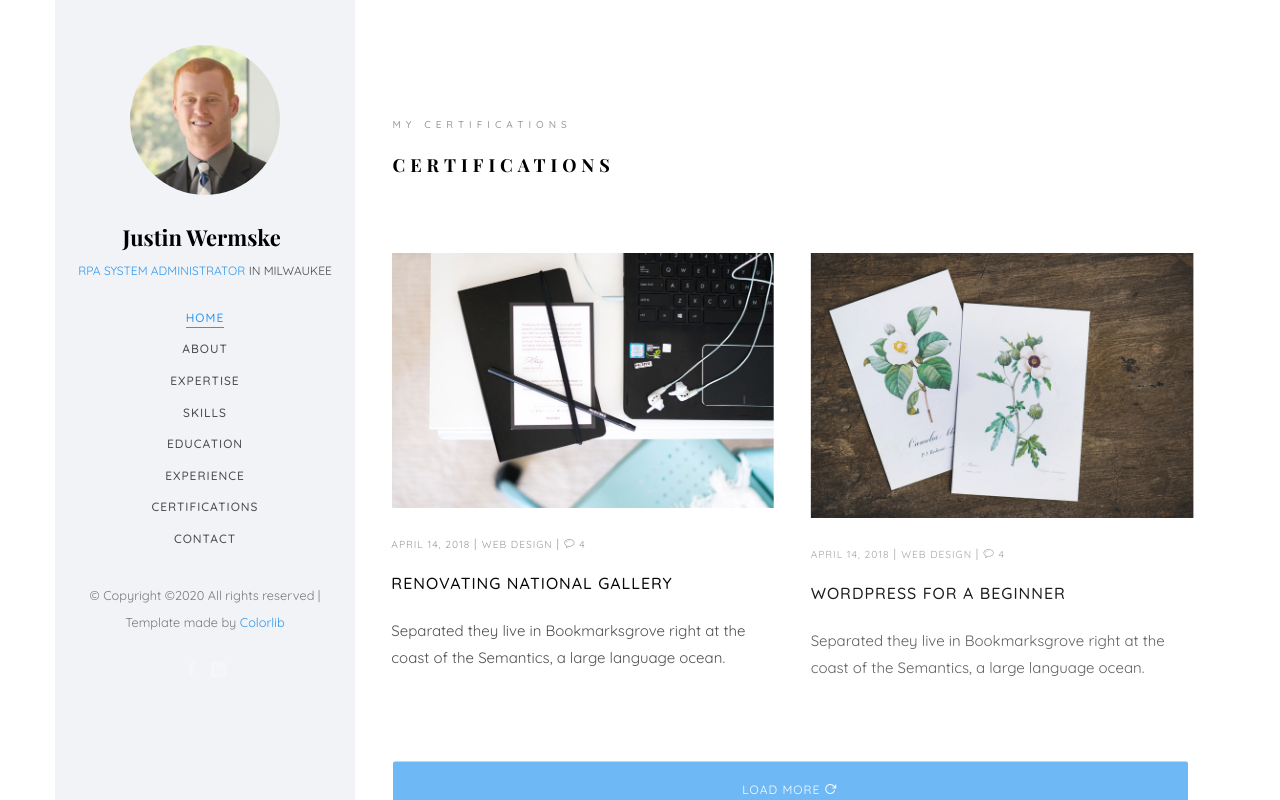
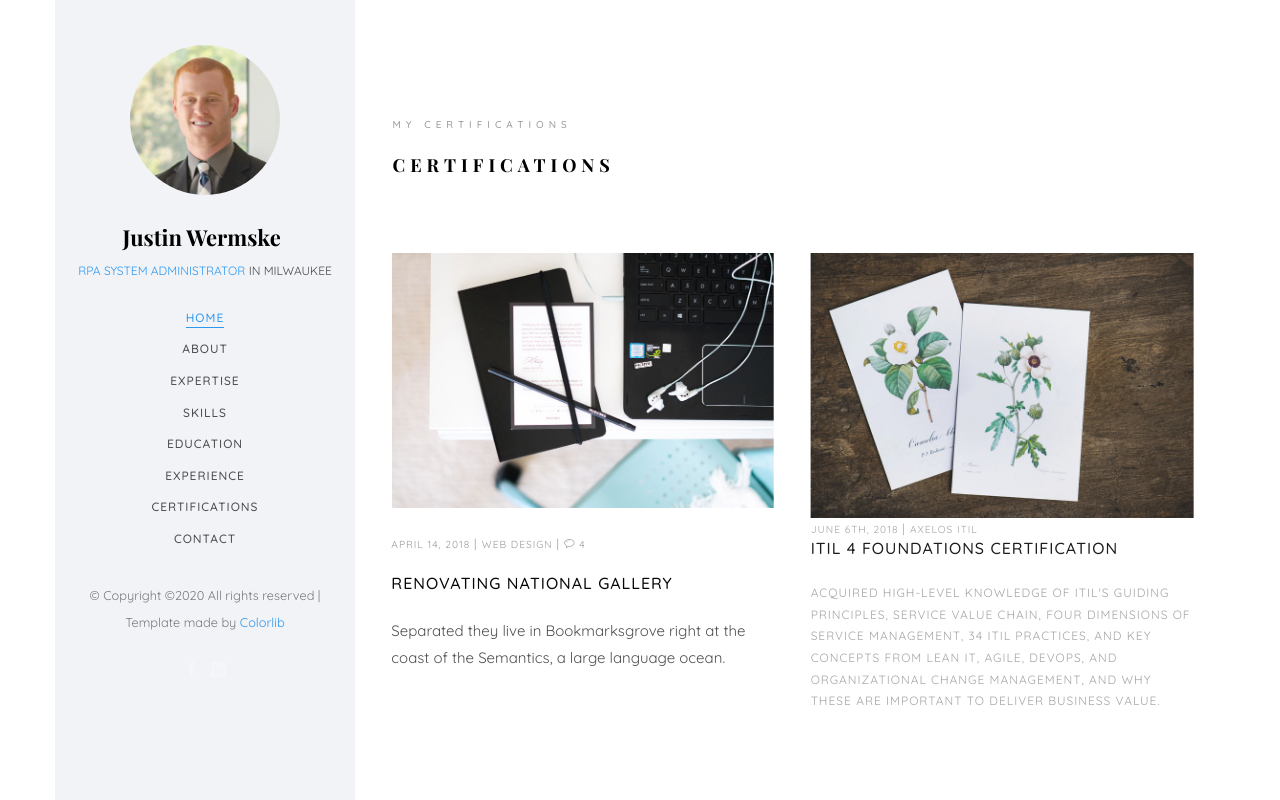
Before and after one commit to JustinWermske/Personal-Website, a plain HTML site: page index.html in a window 1280 px wide. Both pictures are taken after a click on the link "CERTIFICATIONS". Shown: the part 5917-6717 px from the top of the page. Drawn offline with nearby package versions, Linux system fonts and the light colour scheme; files whose address does not match are found by name; a web font is replaced by a local one.

Commit message:
testing of blog post

```diff
--- a/index.html
+++ b/index.html
@@ -509,20 +509,16 @@ Copyright &copy;<script>document.write(new Date().getFullYear());</script> All r
 						</div>
 						<div class="col-md-6 col-sm-6 animate-box" data-animate-effect="fadeInRight">
 							<div class="blog-entry">
-								<a href="blog.html" class="blog-img"><img src="images/blog-2.jpg" class="img-responsive" alt="HTML5 Bootstrap Template by colorlib.com"></a>
+								<img src="images/blog-2.jpg" class="img-responsive" alt="HTML5 Bootstrap Template by colorlib.com">
 								<div class="desc">
-									<span><small>April 14, 2018 </small> | <small> Web Design </small> | <small> <i class="icon-bubble3"></i> 4</small></span>
-									<h3><a href="blog.html">Wordpress for a Beginner</a></h3>
-									<p>Separated they live in Bookmarksgrove right at the coast of the Semantics, a large language ocean.</p>
+									<span><small>June 6th, 2018 </small> | <small> Axelos ITIL </small>
+									<h3><a href="blog.html">ITIL 4 Foundations Certification</a></h3>
+									<p>Acquired high-level knowledge of ITIL's Guiding Principles, Service Value Chain, four dimensions of Service Management, 34 ITIL practices, and key concepts from Lean IT, Agile, DevOps, and Organizational Change Management, and why these are important to deliver business value.</p>
 								</div>
 							</div>
 						</div>
 					</div>
-					<div class="row">
-						<div class="col-md-12 animate-box">
-							<p><a href="#" class="btn btn-primary btn-lg btn-load-more">Load more <i class="icon-reload"></i></a></p>
-						</div>
-					</div>
+
 				</div>
 			</section>
 
```
